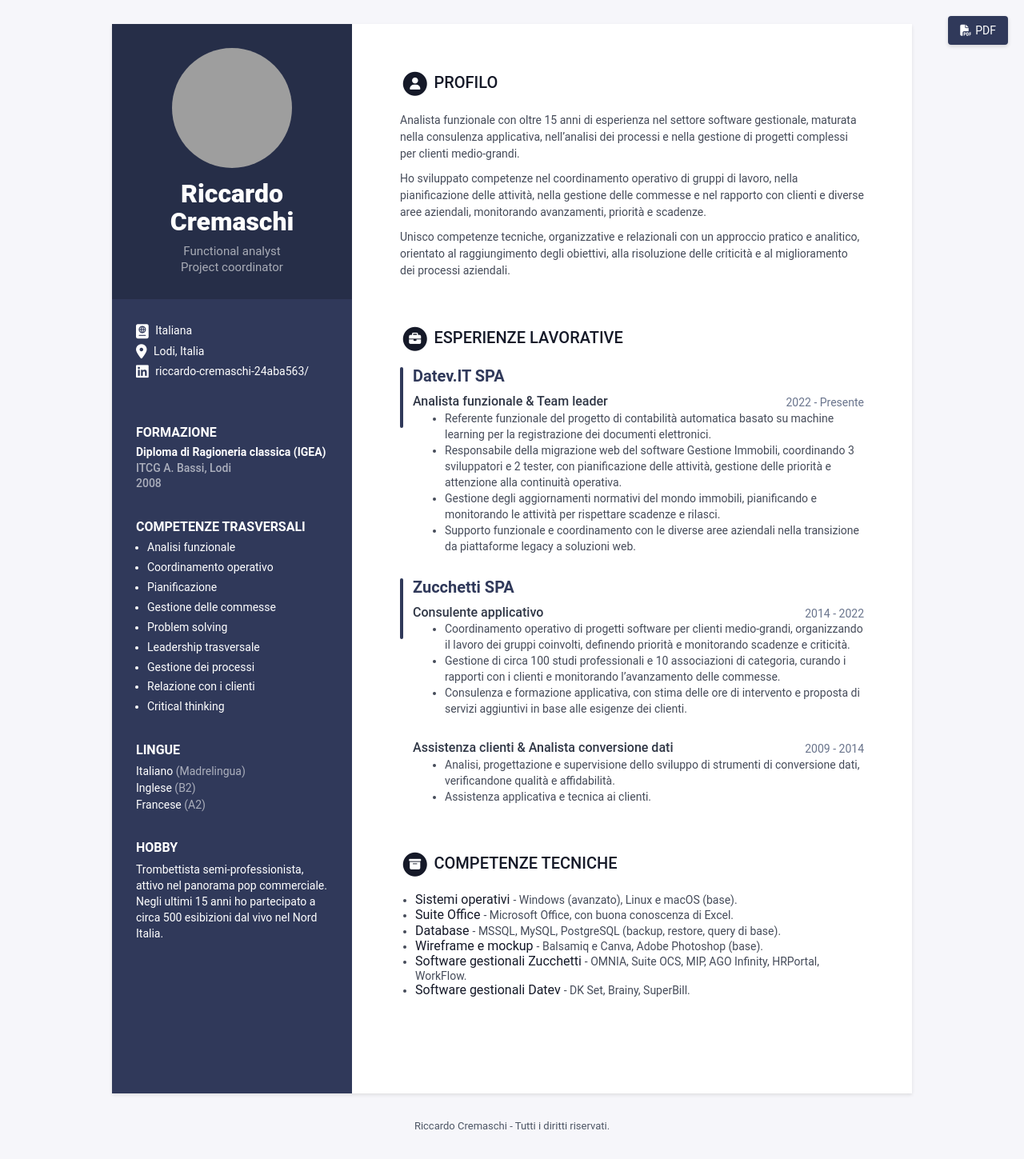
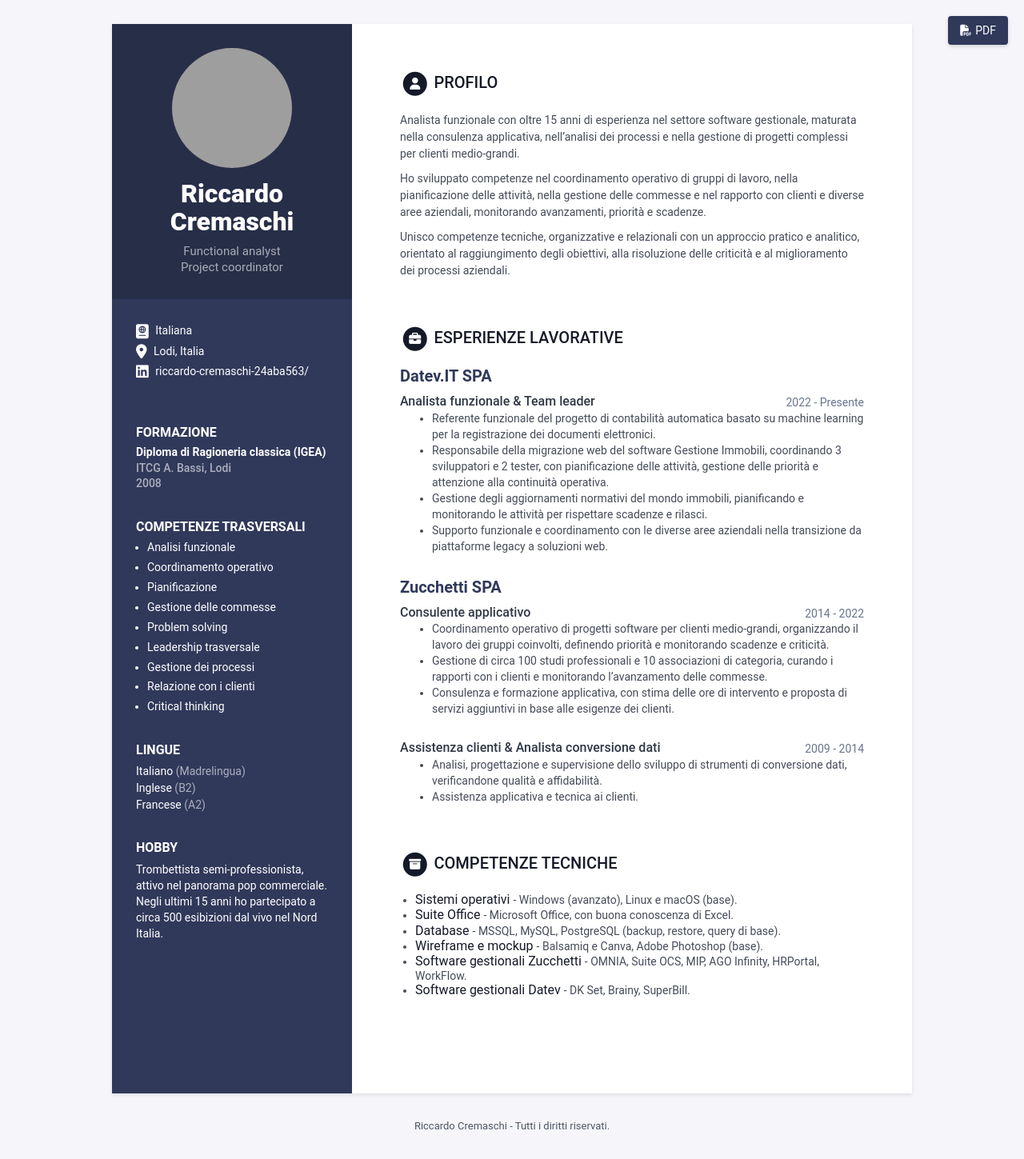
Before and after one commit to riccardocremaschi/cv, a Jekyll site: the page built from index.html, in a window 1280 px wide. Shown: the whole page at 80% size. Built offline with Jekyll 4.4.1, drawn with Linux system fonts in a browser that asks for light colours; grey boxes are pictures that could not be loaded.

Commit message:
Rimuove barra verticale accanto alle esperienze

```diff
--- a/_sass/_base.scss
+++ b/_sass/_base.scss
@@ -196,21 +196,7 @@ p {
   }
 
   .experiences-section {
-    .experience-company-group {
-      position: relative;
-      padding-left: 16px;
-      margin-bottom: 30px;
-      &::before {
-        content: "";
-        position: absolute;
-        top: 0;
-        left: 0;
-        width: 4px;
-        height: 76px;
-        border-radius: 3px;
-        background: $theme-color;
-      }
-    }
+    .experience-company-group { margin-bottom: 30px; }
     .experience-company-name {
       color: $theme-color;
       font-size: 20px;
```
